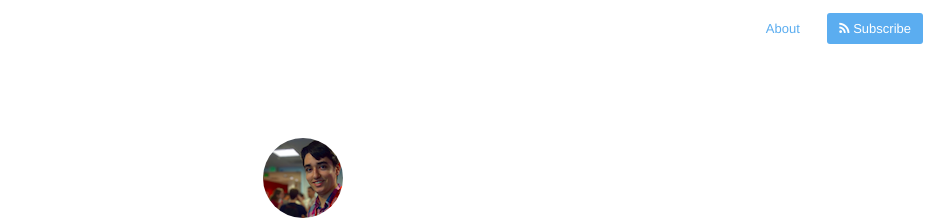
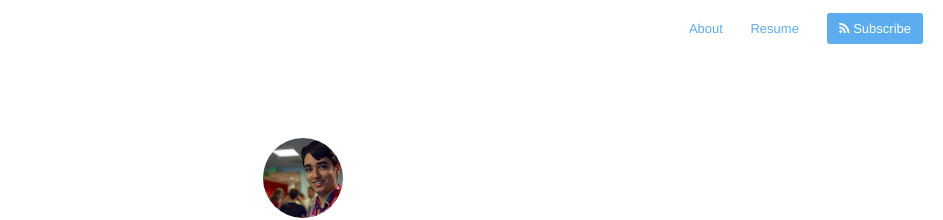
Before and after one commit to ebramanti/bramanti.me, a Jekyll site: the page built from index.html, in a window 1280 px wide. Shown: the top 220 px of the page, without its empty margins (337-1280 px from the left). Built offline with Jekyll 4.4.1, drawn with Linux system fonts in a browser that asks for light colours; nearby versions of some CDN libraries; the list of posts is cut into pages by our own code; comment, search, counter and statistics services are not loaded.

Commit message:
Add Resume link to navbar

```diff
--- a/_includes/navigation.html
+++ b/_includes/navigation.html
@@ -8,5 +8,6 @@
             <a href="{{ site.baseurl }}about">About </a>
         {% endif %}
     {% endif %}
+    <a href="https://represent.io/ebramanti">Resume</a>
     <a class="cta" href="{{ site.baseurl }}feed.xml"><i class='fa fa-rss'></i> Subscribe</a>
 </nav>
```
